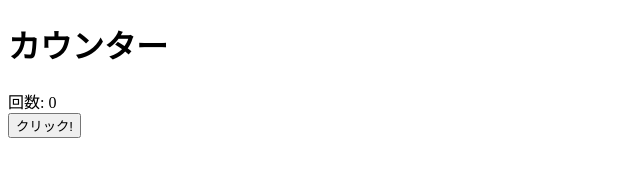
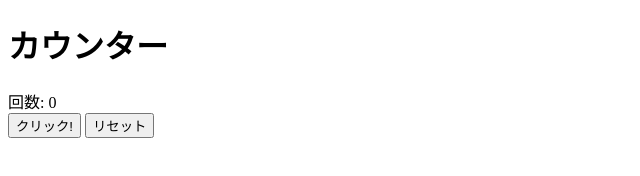
Before and after one commit to Asumar00/Asumar00.github.io, a plain HTML site: page works/counter.html in a window 1280 px wide. Shown: the whole page, without its empty margins (0-640 px from the left). Drawn offline with Linux system fonts and the light colour scheme.

Commit message:
resetボタンの実装

```diff
--- a/works/counter.html
+++ b/works/counter.html
@@ -9,5 +9,6 @@
   <h1>カウンター</h1>
   <div id="count">回数: 0</div>
   <button onclick="countUp()">クリック!</button>
+  <button onclick="resetCount()">リセット</button>
 </body>
 </html>
--- a/works/counter.js
+++ b/works/counter.js
@@ -4,3 +4,6 @@ const countUp = () => {
   const countElement = document.querySelector('#count')
   countElement.innerText = '回数: '+ count
 }
+const resetCount = () => {
+  count = 0
+}
```
